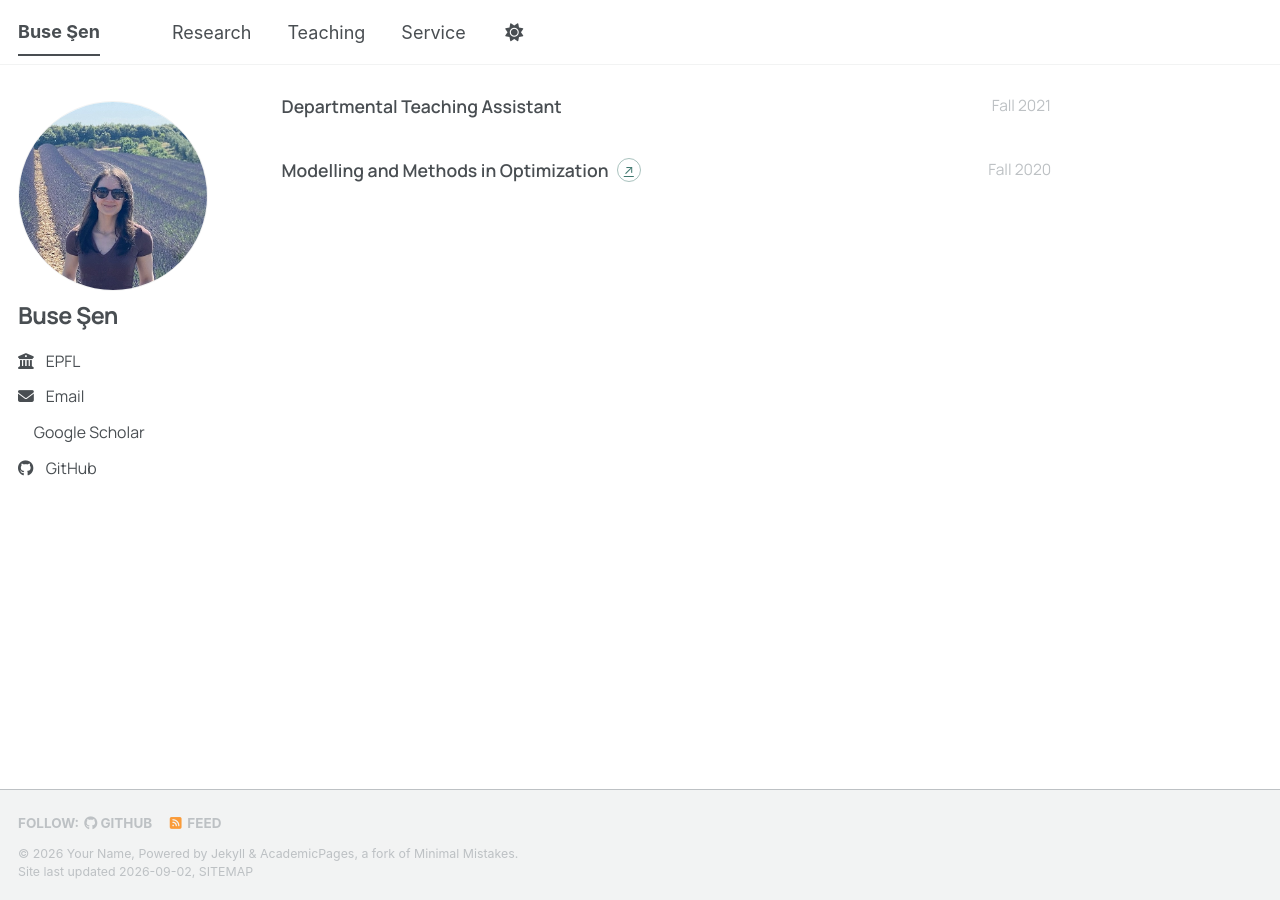
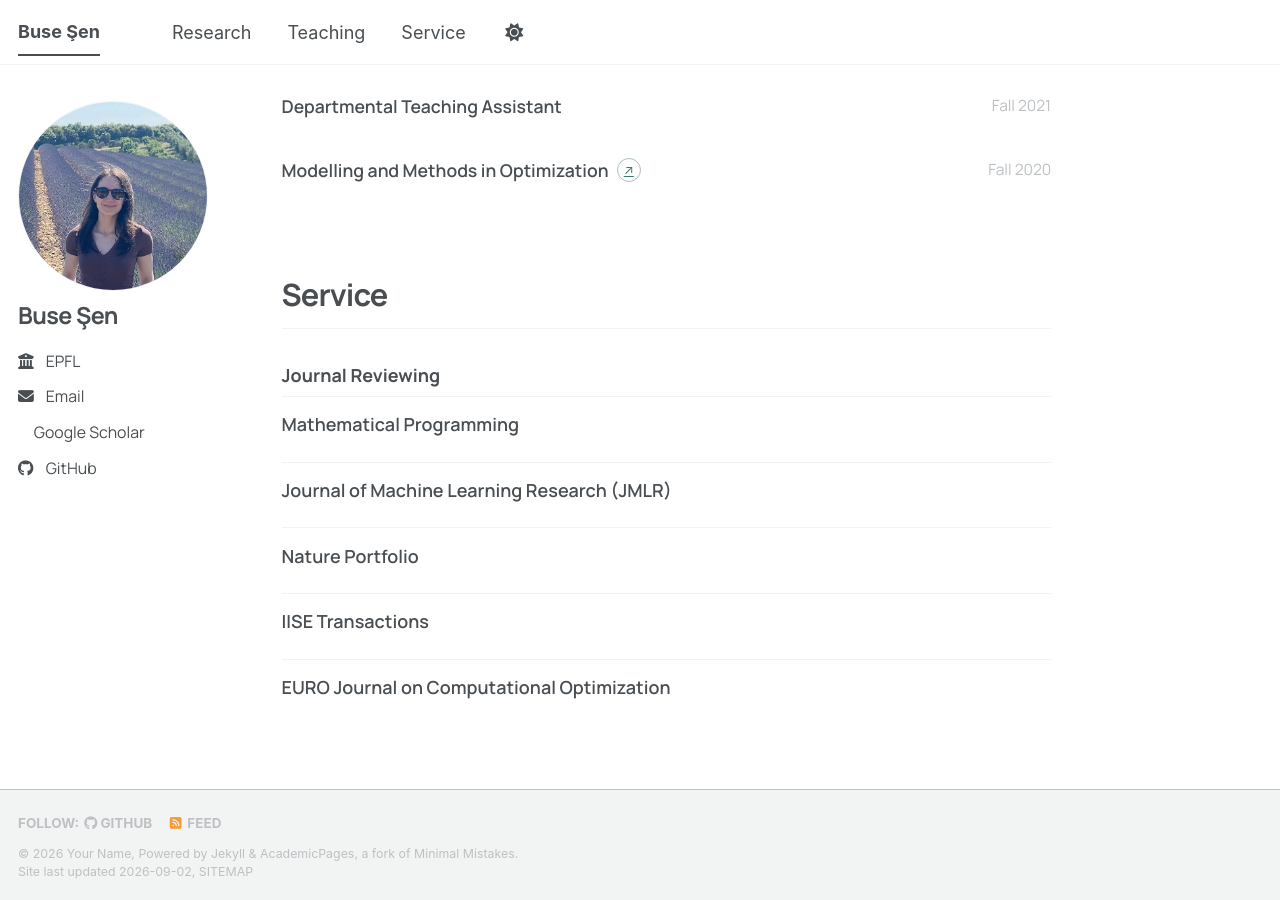
Before and after one commit to busesen/busesen.github.io, a Jekyll site: the page built from _pages/about.md, in a window 1280 px wide and 900 px high, scrolled down 1736 px. Built offline with Jekyll 4.4.1, drawn with Linux system fonts in a browser that asks for light colours; a style sheet for code colours, icons or effects is not loaded.

Commit message:
Add service to the homepage

```diff
--- a/_data/navigation.yml
+++ b/_data/navigation.yml
@@ -15,7 +15,7 @@ main:
     url: /#teaching
 
   - title: "Service"
-    url: /service/
+    url: /#service
 
 
   #- title: "CV"
--- a/_pages/about.md
+++ b/_pages/about.md
@@ -76,3 +76,19 @@ Previously, I obtained my MSc and BSc in Industrial Engineering from Bilkent Uni
     </div>
   {% endfor %}
 </section>
+
+<section id="service" class="home-section service-section" aria-labelledby="service-heading">
+  <h2 id="service-heading">Service</h2>
+  <h3>Journal Reviewing</h3>
+
+  {% if site.data.service.journals and site.data.service.journals.size > 0 %}
+    <ul class="service-list">
+      {% for journal in site.data.service.journals %}
+        <li class="service-item">
+          <span class="service-name">{{ journal.name }}</span>
+          {% if journal.url %}<a class="course-arrow" href="{{ journal.url }}" aria-label="Open the {{ journal.name }} website">&#8599;</a>{% endif %}
+        </li>
+      {% endfor %}
+    </ul>
+  {% endif %}
+</section>
```
